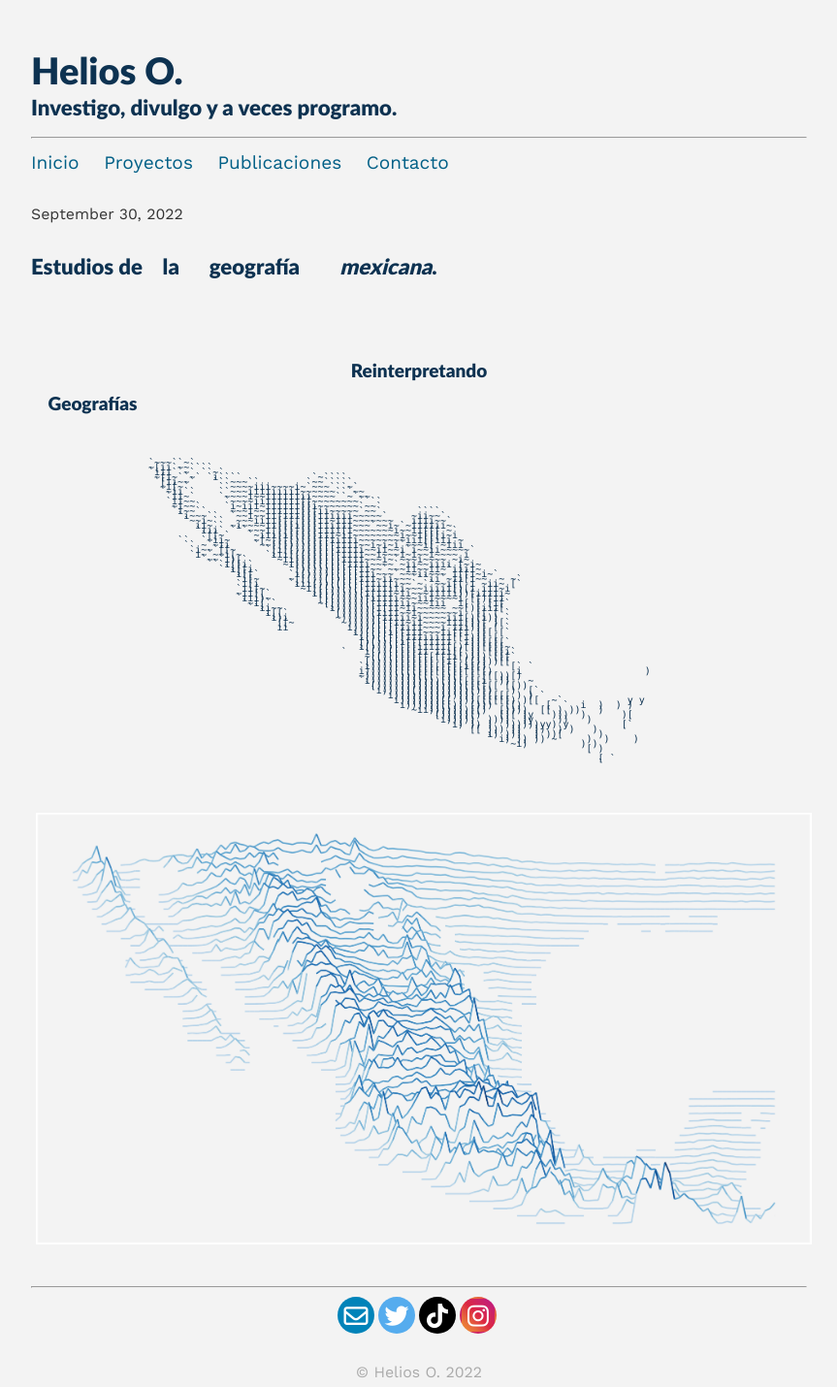
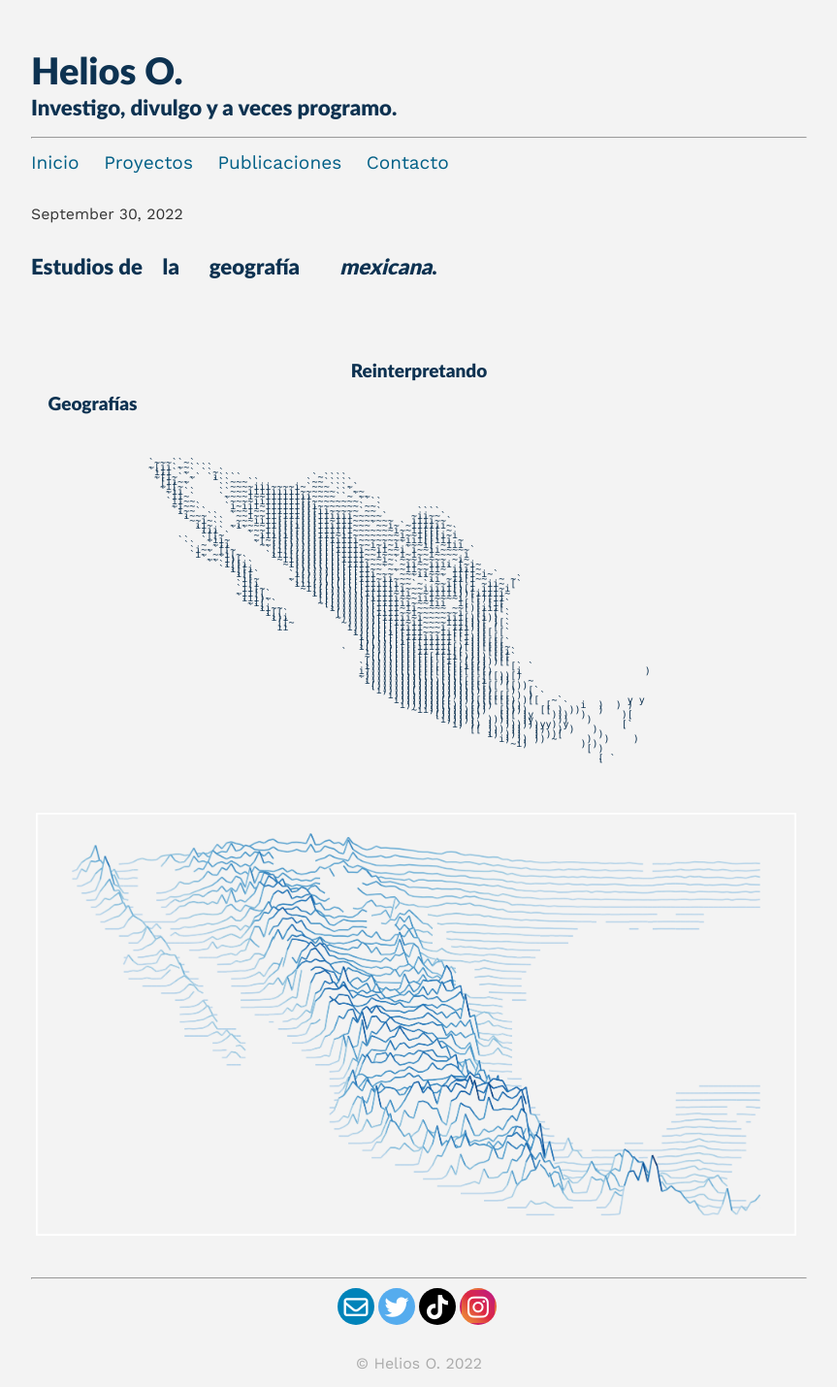
Before and after one commit to Heliouz/Heliouz.github.io, a Jekyll site: the page built from _projects/estumex.md, in a window 1280 px wide. Shown: the whole page at 97% size, without its empty margins (208-1071 px from the left). Built offline with Jekyll 4.4.1, drawn with Linux system fonts in a browser that asks for light colours; nearby versions of some CDN libraries.

Commit message:
Update estumex.md

```diff
--- a/_projects/estumex.md
+++ b/_projects/estumex.md
@@ -28,7 +28,7 @@
 
 <script type="text/javascript" src="/assets/js/ascii.js"></script>
 
-<img src="/assets/images/mapatopo/ridge_mex.png" alt="mapamex" width="100%" style="display: block;  padding:0; margin:0; background-color: #F3F3F3; border: 5px solid #F3F3F3"/>
+<img src="/assets/images/mapatopo/ridge_mex.png" alt="mapamex" width="98%" style="display: block;  padding:0; margin:0; background-color: #F3F3F3; border: 5px solid #F3F3F3; outline: none;"/>
 
 
 
```
